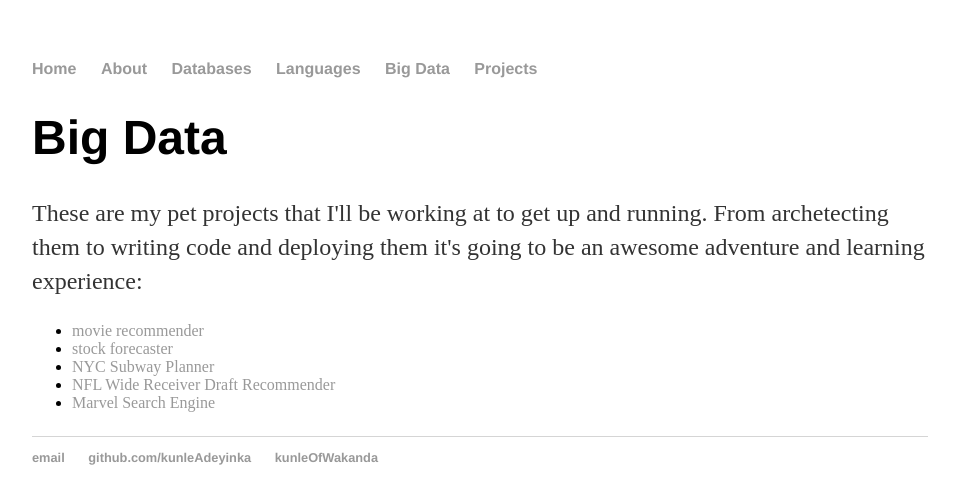
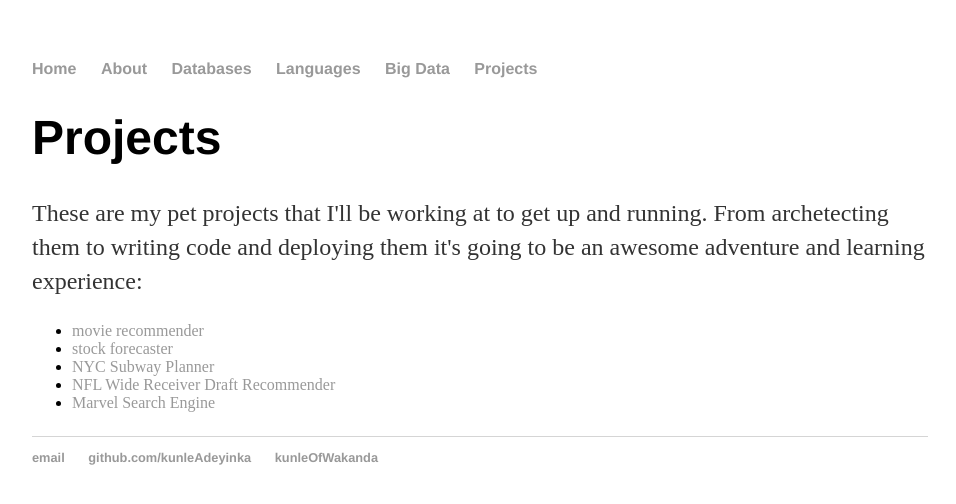
Before and after one commit to kunleAdeyinka/kunleAdeyinka.github.io, a Jekyll site: the page built from projects/index.html, in a window 1280 px wide. Shown: the top 504 px of the page, without its empty margins (160-1116 px from the left). Built offline with Jekyll 4.4.1, drawn with Linux system fonts in a browser that asks for light colours; Markdown is read by kramdown in place of the engine named in the settings.

Commit message:
updated project index page header to Projects

```diff
--- a/projects/index.html
+++ b/projects/index.html
@@ -3,7 +3,7 @@ layout: default
 title: Kunle Adeyinka, Projects
 ---
 <div class="blurb">
-	<h1>Big Data</h1>
+	<h1>Projects</h1>
 	<p>These are my pet projects that I'll be working at to get up and running. From archetecting them to writing code and deploying them it's going to be
 	   an awesome adventure and learning experience:
 		<ul>
```
